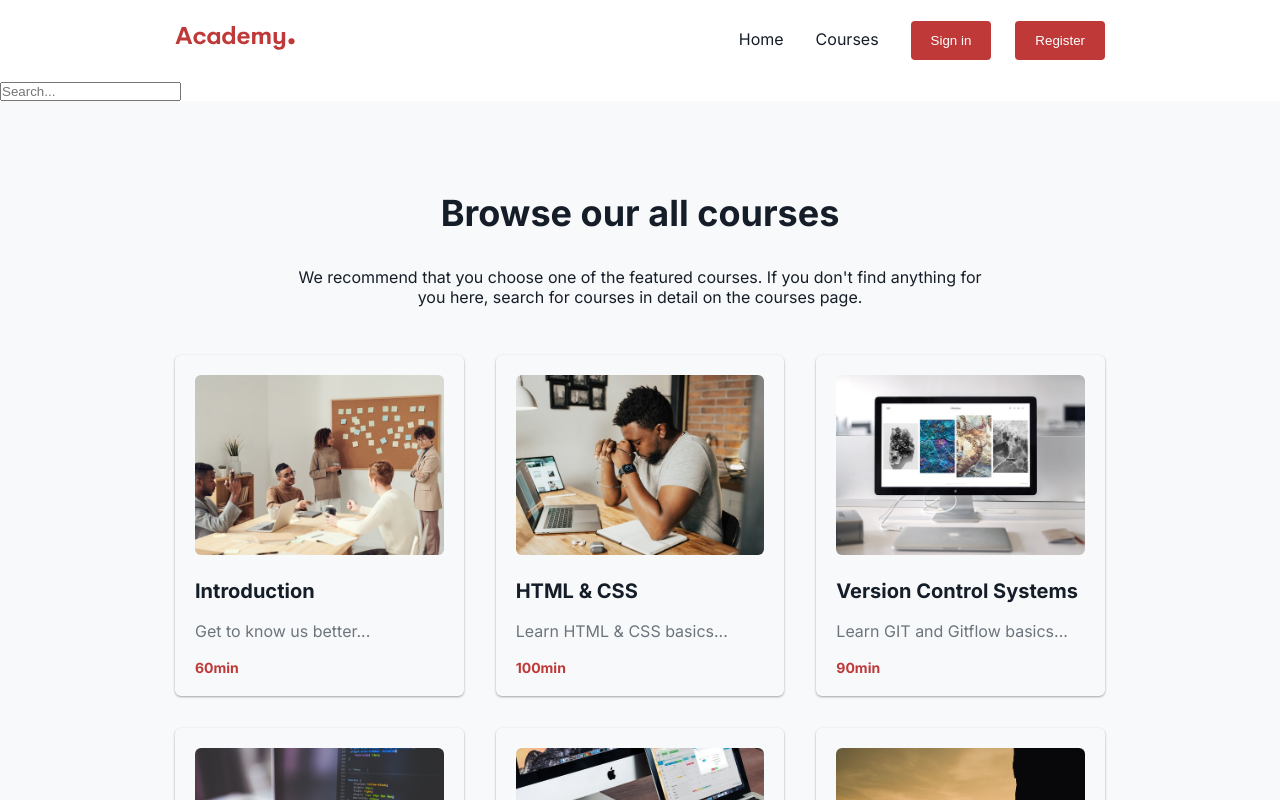
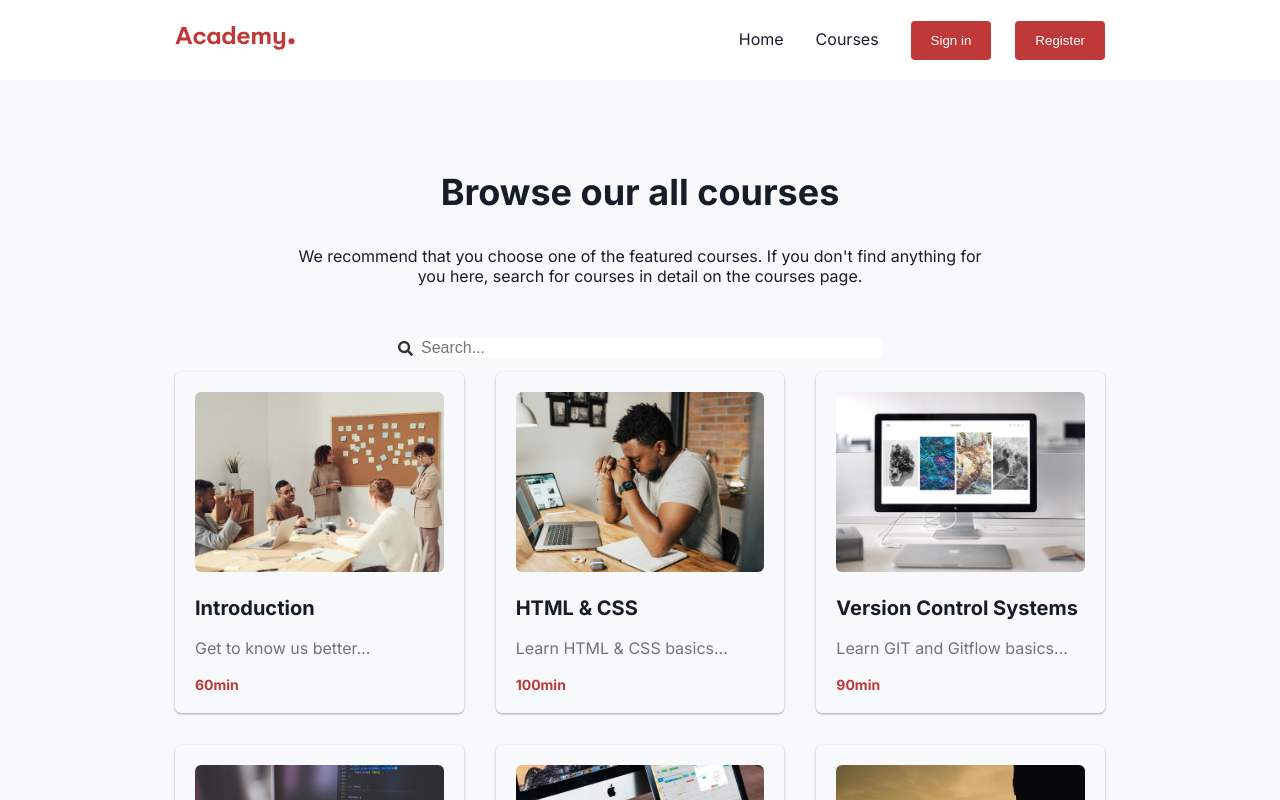
Before and after one commit to VilimTrakos/speck-hands-on, a React (Vite) app: page /courses in a window 1280 px wide. Shown: the top 800 px of the page. Built offline with nearby package versions, Linux system fonts and the light colour scheme.

Commit message:
Edited searchbar apperence

```diff
--- a/src/components/SearchBar/SearchBar.jsx
+++ b/src/components/SearchBar/SearchBar.jsx
@@ -1,4 +1,9 @@
 import React from "react";
+import {
+  SearchBarDiv as SearchBarWrapper,
+  SearchBarInput,
+} from "./SearchBarStyle";
+import { FaSearch } from "react-icons/fa";
 
 const SearchBar = ({ placeholder, disabled, onValueChange }) => {
   const handleInputChange = (event) => {
@@ -7,12 +12,17 @@ const SearchBar = ({ placeholder, disabled, onValueChange }) => {
   };
 
   return (
-    <input
-      type="text"
-      placeholder={placeholder}
-      disabled={disabled}
-      onChange={handleInputChange}
-    />
+    <>
+      <SearchBarWrapper>
+        <FaSearch size="15px" color="#333" />
+        <SearchBarInput
+          type="text"
+          placeholder={placeholder}
+          disabled={disabled}
+          onChange={handleInputChange}
+        />
+      </SearchBarWrapper>
+    </>
   );
 };
 
--- a/src/components/SearchBar/SearchBarStyle.js
+++ b/src/components/SearchBar/SearchBarStyle.js
@@ -1,6 +1,21 @@
-import styled from 'styled-components'
-import { breakpoints, colors } from '../../utils/styles/theme';
+import styled from "styled-components";
+import { breakpoints, colors } from "../../utils/styles/theme";
+import { FaSearch } from "react-icons/fa";
 
-export const SearchBar = styled.input`
-
-`
+export const SearchBarDiv = styled.div`
+  display: flex;
+  align-items: center;
+  justify-content: center;
+  padding: 4px;
+  width: 100%;
+  margin-bottom: 10px;
+`;
+export const SearchBarInput = styled.input`
+  border: none;
+  margin-left: 8px;
+  font-size: 16px;
+  outline: none;
+  width: 50%;
+  border-radius: 4px;
+  height: 20px;
+`;
--- a/src/pages/Courses.jsx
+++ b/src/pages/Courses.jsx
@@ -36,12 +36,6 @@ const Courses = () => {
     <>
       <Header />
 
-      <SearchBar
-        placeholder={"Search..."}
-        disabled={courses ? false : true}
-        onValueChange={handleSearch}
-      ></SearchBar>
-
       <main>
         <Section
           title="Browse our all courses"
@@ -49,6 +43,11 @@ const Courses = () => {
                     don't find anything for you here, search for courses in detail on
                     the courses page."
         >
+          <SearchBar
+            placeholder={"Search..."}
+            disabled={courses ? false : true}
+            onValueChange={handleSearch}
+          ></SearchBar>
           {filteredCourses ? (
             <Grid>
               {filteredCourses.map((course) => (
```
Also changed, not shown: src/components/Section/SectionStyle.js (+6 -15 lines).
